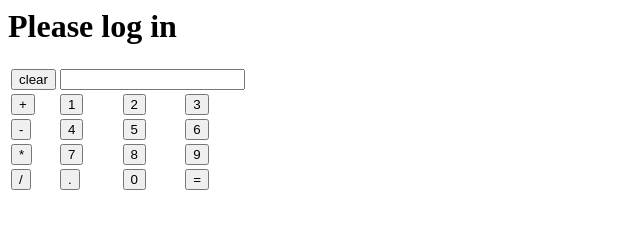
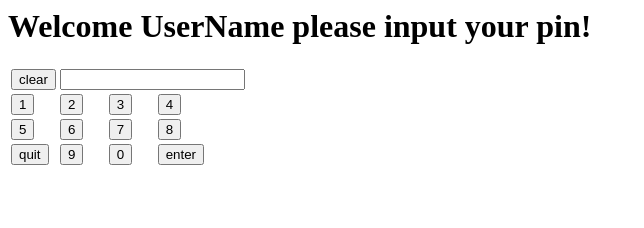
Before and after one commit to MrWhetton/API-Membership-System, a website: page public/index.html in a window 1280 px wide. Shown: the whole page, without its empty margins (0-644 px from the left). Drawn offline with Linux system fonts and the light colour scheme.

Commit message:
html design

```diff
--- /dev/null
+++ b/public/index.css
@@ -0,0 +1,5 @@
+h1 {
+  text-align: center;
+  font-size: large;
+  color: black;
+}
--- a/public/index.html
+++ b/public/index.html
@@ -1,31 +1,31 @@
-<h1>Please log in</h1>
+<html>
+
+<body>
+  <h1>Welcome UserName please input your pin!</h1>
   <table classname="table">
     <tr>
-     <td><input type="button" value ="clear" onclick="clr()"/> </td>
-     <td colspan="3"><input type="text" id="textval"/> </td>
+      <td><input type="button" value="clear" onclick="clr()" /> </td>
+      <td colspan="3"><input type="text" id="textval" /> </td>
     </tr>
     <tr>
-    <td><input type="button" value="+" onclick="display('+')"/></td>
-    <td><input type="button" value="1" onclick="display('1')"/></td>
-    <td><input type="button" value="2" onclick="display('2')"/></td>
-    <td><input type="button" value="3" onclick="display('3')"/></td>
+      <td><input type="button" value="1" onclick="display('1')" /></td>
+      <td><input type="button" value="2" onclick="display('2')" /></td>
+      <td><input type="button" value="3" onclick="display('3')" /></td>
+      <td><input type="button" value="4" onclick="display('4')" /></td>
     </tr>
     <tr>
-    <td><input type="button" value="-" onclick="display('-')"/></td>
-    <td><input type="button" value="4" onclick="display('4')"/></td>
-    <td><input type="button" value="5" onclick="display('5')"/></td>
-    <td><input type="button" value="6" onclick="display('6')"/></td>
+      <td><input type="button" value="5" onclick="display('5')" /></td>
+      <td><input type="button" value="6" onclick="display('6')" /></td>
+      <td><input type="button" value="7" onclick="display('7')" /></td>
+      <td><input type="button" value="8" onclick="display('8')" /></td>
     </tr>
     <tr>
-    <td><input type="button" value="*" onclick="display('*')"/></td>
-    <td><input type="button" value="7" onclick="display('7')"/></td>
-    <td><input type="button" value="8" onclick="display('8')"/></td>
-    <td><input type="button" value="9" onclick="display('9')"/></td>
-  </tr>
-  <tr>
-    <td><input type="button" value="/" onclick="display('/')"/></td>
-    <td><input type="button" value="." onclick="display('.')"/></td>
-    <td><input type="button" value="0" onclick="display('0')"/></td>
-    <td><input type="button" value="=" onclick="Calculate()"/></td>
+      <td><input type="button" value="quit" onclick="display('X')" /></td>
+      <td><input type="button" value="9" onclick="display('9')" /></td>
+      <td><input type="button" value="0" onclick="display('0')" /></td>
+      <td><input type="button" value="enter" onclick="display('Tick')" /></td>
     </tr>
   </table>
+</body>
+
+</html>
```
Lines whose indentation alone changed are shown as unchanged.
